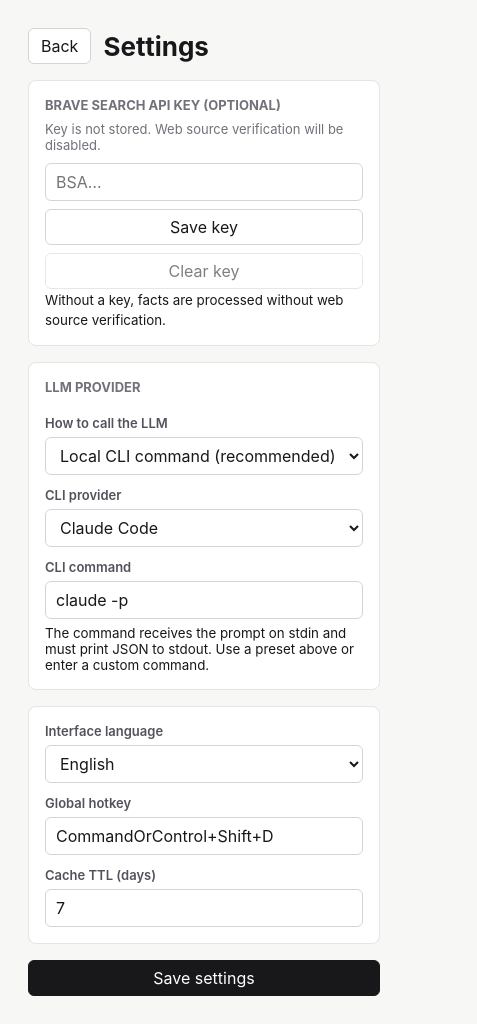
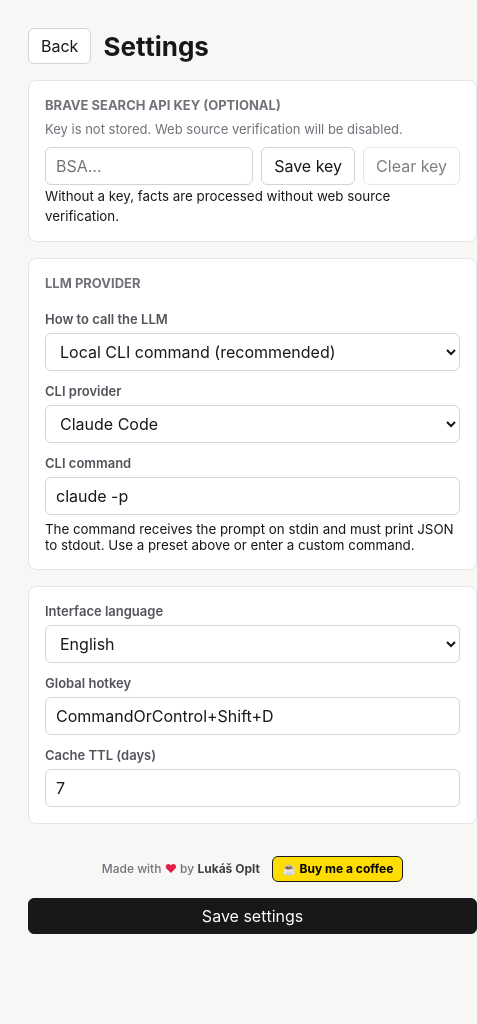
Before and after one commit to lukoplt/ai-prove, a SvelteKit app: page /settings in a window 390 px wide. Shown: the whole page, 477 px wide, since content can reach past the window. After the commit the page ends 962 px from the top, so only its background shows below. Built offline with nearby package versions, Linux system fonts and the light colour scheme.

Commit message:
feat: add settings support footer

```diff
--- a/src/lib/i18n/cs.json
+++ b/src/lib/i18n/cs.json
@@ -72,6 +72,7 @@
     "cli_preset_codex": "OpenAI Codex CLI",
     "cli_preset_ollama": "Ollama (Qwen2.5 Coder)",
     "cli_preset_custom": "Vlastní příkaz",
+    "buy_me_coffee": "Buy me a coffee",
     "cli_command_label": "CLI příkaz",
     "cli_command_placeholder": "claude -p",
     "cli_command_hint": "Příkaz dostane prompt na stdin a musí vrátit JSON na stdout. Můžeš použít preset výše nebo vlastní příkaz.",
--- a/src/lib/i18n/en.json
+++ b/src/lib/i18n/en.json
@@ -72,6 +72,7 @@
     "cli_preset_codex": "OpenAI Codex CLI",
     "cli_preset_ollama": "Ollama (Qwen2.5 Coder)",
     "cli_preset_custom": "Custom command",
+    "buy_me_coffee": "Buy me a coffee",
     "cli_command_label": "CLI command",
     "cli_command_placeholder": "claude -p",
     "cli_command_hint": "The command receives the prompt on stdin and must print JSON to stdout. Use a preset above or enter a custom command.",
--- a/src/routes/settings/+page.svelte
+++ b/src/routes/settings/+page.svelte
@@ -1,7 +1,7 @@
 <script lang="ts">
   import { goto } from '$app/navigation';
   import { resolve } from '$app/paths';
-  import { clearApiKey, setApiKey } from '$lib/api';
+  import { clearApiKey, openInBrowser, setApiKey } from '$lib/api';
   import {
     CLI_PRESETS,
     commandToCliPreset,
@@ -61,6 +61,19 @@
 
   function syncCliPreset() {
     cliPreset = commandToCliPreset(local.cli_command);
+  }
+
+  const buyMeCoffeeUrl = 'https://buymeacoffee.com/lukasoplt';
+
+  async function openCoffee(event: MouseEvent) {
+    event.preventDefault();
+
+    if ('__TAURI_INTERNALS__' in window) {
+      await openInBrowser(buyMeCoffeeUrl);
+      return;
+    }
+
+    window.location.assign(buyMeCoffeeUrl);
   }
 </script>
 
@@ -186,12 +199,22 @@
   </section>
 
   <footer>
-    <button type="button" class="primary" onclick={persistSettings} disabled={saving}>
-      {t('settings.save_settings')}
-    </button>
-    {#if message}
-      <span class="msg">{message}</span>
-    {/if}
+    <div class="footer-status">
+      {#if message}
+        <span class="msg">{message}</span>
+      {/if}
+    </div>
+    <div class="settings-credit">
+      <span>Made with <span class="heart">♥</span> by <span class="brand">Lukáš Oplt</span></span>
+      <a class="coffee" href={buyMeCoffeeUrl} target="_blank" rel="noreferrer" onclick={openCoffee}>
+        ☕ {t('settings.buy_me_coffee')}
+      </a>
+    </div>
+    <div class="footer-actions">
+      <button type="button" class="primary" onclick={persistSettings} disabled={saving}>
+        {t('settings.save_settings')}
+      </button>
+    </div>
   </footer>
 </main>
 
@@ -263,9 +286,60 @@
   }
 
   footer {
+    display: grid;
+    grid-template-columns: minmax(0, 1fr) auto minmax(0, 1fr);
+    align-items: center;
+    gap: 16px;
+  }
+
+  .footer-status {
+    min-width: 0;
+  }
+
+  .settings-credit {
     display: flex;
+    grid-column: 2;
     align-items: center;
+    justify-self: center;
     gap: 12px;
+    min-width: 0;
+    color: #71717a;
+    font-size: 12px;
+    font-weight: 500;
+    line-height: 16px;
+    white-space: nowrap;
+  }
+
+  .heart {
+    color: #e11d48;
+    font-weight: 800;
+  }
+
+  .brand {
+    color: #3f3f46;
+    font-weight: 700;
+  }
+
+  .coffee {
+    display: inline-flex;
+    align-items: center;
+    justify-content: center;
+    min-height: 26px;
+    padding: 3px 9px;
+    border-color: #18181b;
+    border: 1px solid #18181b;
+    border-radius: 6px;
+    background: #ffdd00;
+    color: #000000;
+    font-size: 12px;
+    font-weight: 700;
+    text-decoration: none;
+  }
+
+  .footer-actions {
+    display: flex;
+    grid-column: 3;
+    justify-content: flex-end;
   }
 
   .primary {
@@ -283,7 +357,27 @@
     .row,
     footer {
       align-items: stretch;
-      flex-direction: column;
+      grid-template-columns: 1fr;
+    }
+
+    .footer-status,
+    .settings-credit,
+    .footer-actions {
+      grid-column: 1;
+      justify-self: stretch;
+    }
+
+    .settings-credit {
+      justify-content: center;
+      white-space: normal;
+    }
+
+    .footer-actions {
+      justify-content: stretch;
+    }
+
+    .footer-actions .primary {
+      width: 100%;
     }
   }
 </style>
```
